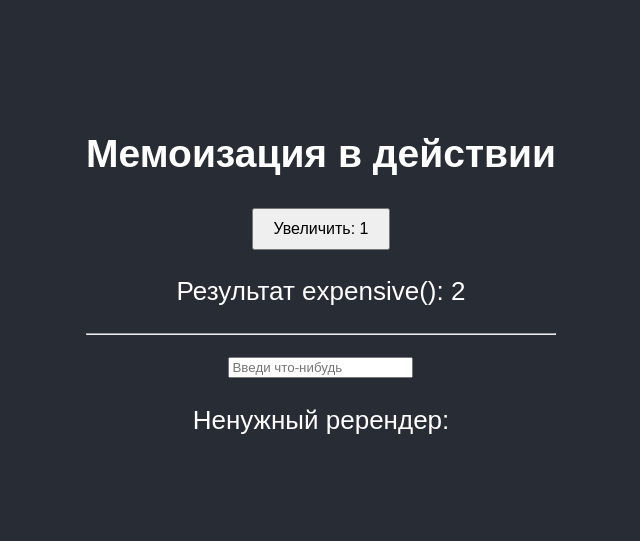
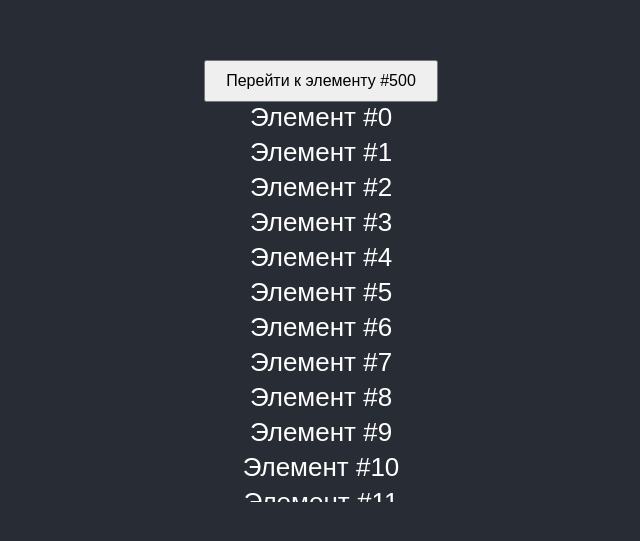
Before and after one commit to troloko8/FrontLearning, a React (Create React App) app in the folder react-learning-tool/: page / in a window 1280 px wide. Shown: the part 119-660 px from the top of the page, without its empty margins (319-959 px from the left). Built offline with nearby package versions, Linux system fonts and the light colour scheme.

Commit message:
virtualiazation of list

```diff
--- a/react-learning-tool/src/App.tsx
+++ b/react-learning-tool/src/App.tsx
@@ -21,6 +21,7 @@ import { AsyncUseEffect } from './components/AsyncUseEffect.tsx/AsyncUseEffect';
 import { WithoutTransition, WithTransition } from './components/useTransition/UseTransitionExample';
 import { UseDefferedValueSearch, UsualSearch } from './components/useDefferedValue/UseDefferedValue';
 import MemoizationSample from './components/memoization/MemoizationSample';
+import VirtualizationExample from './components/virtualization/VirtualizationExample';
 
 function App() {
 
@@ -51,7 +52,8 @@ function App() {
 
         {/* <UseDefferedValueSearch /> */}
         {/* <UsualSearch /> */}
-        <MemoizationSample />
+        {/* <MemoizationSample /> */}
+        <VirtualizationExample />
       </main>
     </div>
   );
--- a/react-learning-tool/src/components/forwardRef/ForwardRefExample.tsx
+++ b/react-learning-tool/src/components/forwardRef/ForwardRefExample.tsx
@@ -1,6 +1,6 @@
 import React from "react"
 
-function MyInput1({ innerRef }: { innerRef: React.RefObject<HTMLInputElement | null> }) {
+function MyInput1({ innerRef }: { innerRef: React.RefObject<HTMLInputElement> }) {
   console.log('MyInput1 render')
   return <input ref={innerRef} />
 }
--- /dev/null
+++ b/react-learning-tool/src/components/virtualization/VirtualizationExample.tsx
@@ -0,0 +1,107 @@
+import React, { useCallback, useMemo, useRef, useState } from 'react'
+
+type RowProps = {
+    index: number
+    style: React.CSSProperties
+}
+
+const Row: React.FC<RowProps> = ({ index, style }) => (
+    <div style={style}>
+        Элемент #{index}
+    </div>
+)
+
+export default function VirtualizationExample() {
+    const LIST_HEIGHT = 400
+    const ITEM_COUNT = 10000
+    const ITEM_SIZE = 35
+    const OVERSCAN = 5
+
+    const scrollRef = useRef<HTMLDivElement>(null)
+    const rafRef = useRef<number | null>(null)
+    const [range, setRange] = useState(() => {
+        const visibleCount = Math.ceil(LIST_HEIGHT / ITEM_SIZE) + OVERSCAN * 2
+        return { start: 0, end: Math.min(ITEM_COUNT - 1, visibleCount - 1) }
+    })
+
+    const updateRange = useCallback((scrollTop: number) => {
+        const start = Math.max(0, Math.floor(scrollTop / ITEM_SIZE) - OVERSCAN)
+        const visibleCount = Math.ceil(LIST_HEIGHT / ITEM_SIZE) + OVERSCAN * 2
+        const end = Math.min(ITEM_COUNT - 1, start + visibleCount - 1)
+        setRange(prev => (prev.start === start && prev.end === end ? prev : { start, end }))
+    }, [])
+
+    const scrollTo = (index: number) => {
+        const container = scrollRef.current
+        if (!container) return
+        const maxScroll = ITEM_COUNT * ITEM_SIZE - LIST_HEIGHT
+        const target = Math.max(
+            0,
+            Math.min(index * ITEM_SIZE - (LIST_HEIGHT - ITEM_SIZE) / 2, maxScroll)
+        )
+        container.scrollTop = target
+        updateRange(target)
+    }
+
+    const onScroll = useCallback(
+        (event: React.UIEvent<HTMLDivElement>) => {
+            const scrollOffset = event.currentTarget.scrollTop
+            if (rafRef.current !== null) return
+            rafRef.current = requestAnimationFrame(() => {
+                rafRef.current = null
+                updateRange(scrollOffset)
+                console.log('scrollOffset =>', scrollOffset)
+            })
+        },
+        [updateRange]
+    )
+
+    const items = useMemo(() => {
+        const rendered = []
+        for (let i = range.start; i <= range.end; i += 1) {
+            rendered.push(
+                <Row
+                    key={i}
+                    index={i}
+                    style={{
+                        position: 'absolute',
+                        top: i * ITEM_SIZE,
+                        height: ITEM_SIZE,
+                        left: 0,
+                        right: 0,
+                    }}
+                />
+            )
+        }
+        return rendered
+    }, [range.end, range.start])
+
+    return (
+        <div style={{ padding: 20 }}>
+            <button onClick={() => scrollTo(500)}>
+                Перейти к элементу #500
+            </button>
+
+            <div
+                ref={scrollRef}
+                onScroll={onScroll}
+                style={{
+                    height: LIST_HEIGHT,
+                    overflowY: 'auto',
+                    width: '100%',
+                    position: 'relative',
+                }}
+            >
+                <div
+                    style={{
+                        height: ITEM_COUNT * ITEM_SIZE,
+                        position: 'relative',
+                        width: '100%',
+                    }}
+                >
+                    {items}
+                </div>
+            </div>
+        </div>
+    )
+}
```
Also changed, not shown: react-learning-tool/package.json (+8 -4 lines), 1 other file (tests, documents, lock files or other folders).
